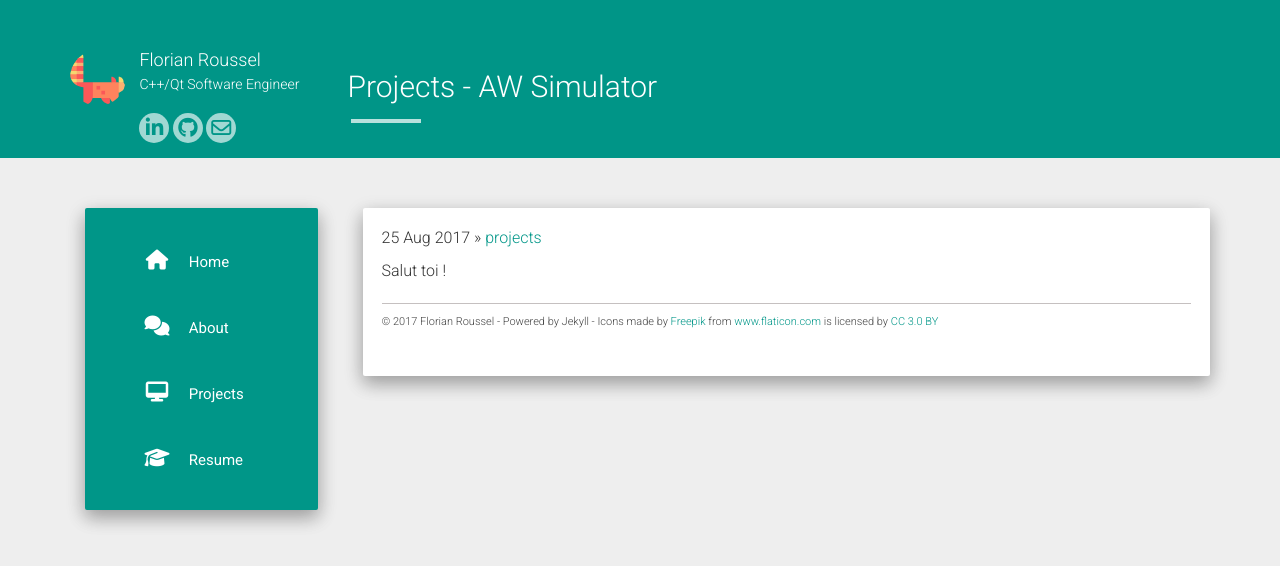
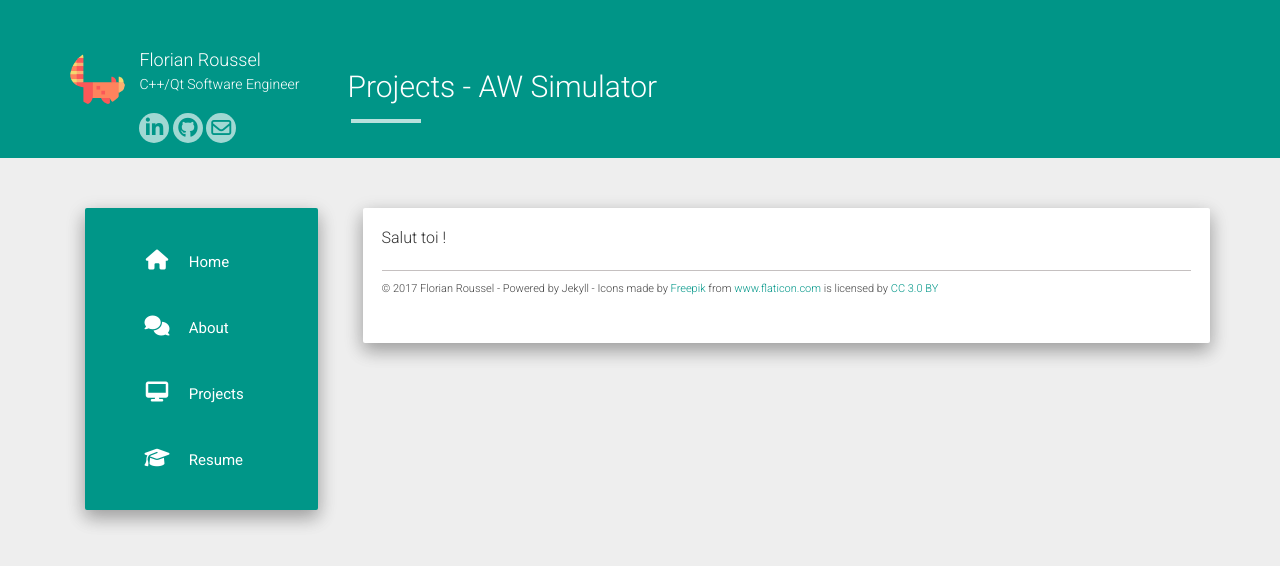
Before and after one commit to clement-roblot/karlito139.github.io, a Jekyll site: the page built from projects/awsimulator.md, in a window 1280 px wide. Shown: the top 566 px of the page. Built offline with Jekyll 4.4.1, drawn with Linux system fonts in a browser that asks for light colours; nearby versions of some CDN libraries.

Commit message:
- Séparation de la gestion des pages de projets.

```diff
--- a/_data/projects.json
+++ b/_data/projects.json
@@ -2,7 +2,7 @@
 	{
 		"name": "AW Simulator",
 		"image": "awsimulator.png",
-		"url": "/projects/2017/08/25/awsimulator.html",
+		"url": "/projects/awsimulator.html",
 		"date": "Apr 2017",
 		"tags": ["C++","Qt","Lua","Yocto"]
 	},
--- a/_layouts/project_item.html
+++ b/_layouts/project_item.html
@@ -4,20 +4,6 @@ layout: default
 <div class="post-content well">
     <article class="content">
         <div class="post">
-            <p>
-                {% if page.date %}
-                    <span class="time">{{ page.date | date_to_string }}</span>
-                {% endif %}
-                {% if page.categories.size > 0 %}
-                    <span class="categories">
-                        &raquo;
-                        {% for category in page.categories %}
-                            <a href="{{ site.baseurl }}/{{ category }}">{{ category }}</a>
-                            {% if forloop.last == false %}, {% endif %}
-                        {% endfor %}
-                    </span>
-                {% endif %}
-            </p>
             {{ content }}
         </div>
     </article>
```
Also changed, not shown: projects/awsimulator.md (renamed from _posts/2017-08-25-awsimulator.md).
